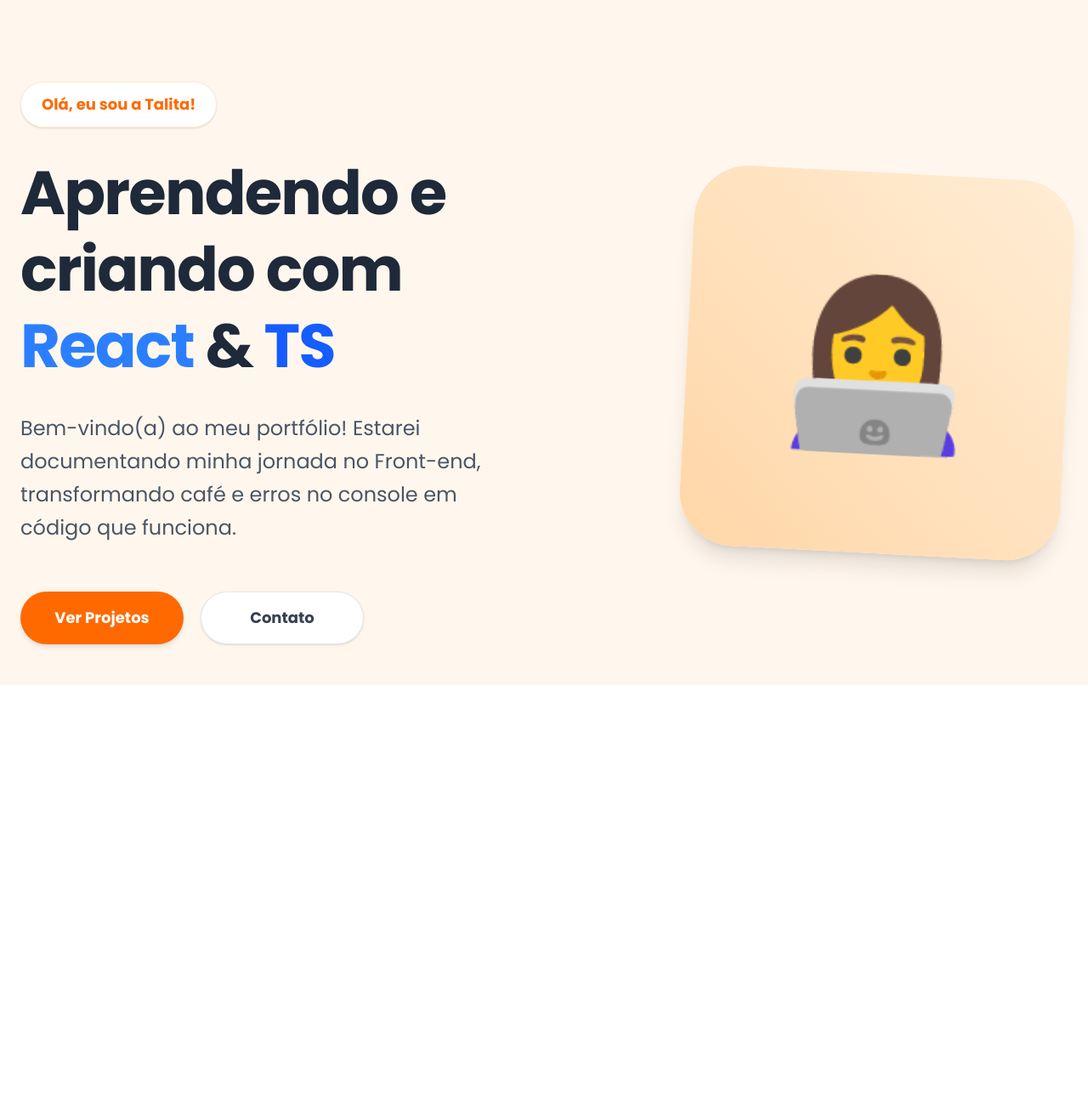
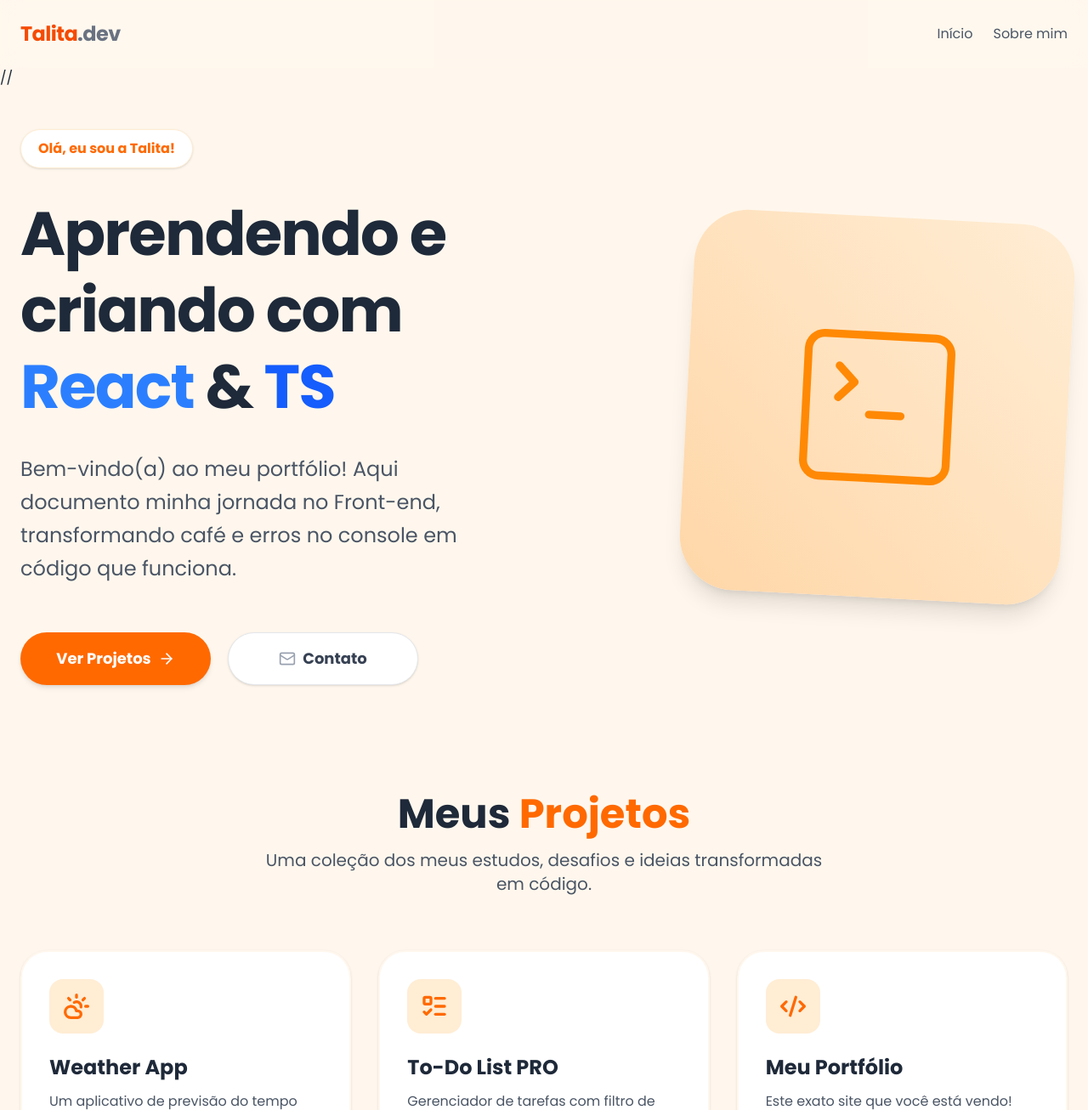
Before and after one commit to TalitaMoul/portifolio-talita-react, a React (Vite) app: page / in a window 1280 px wide. Shown: the top 1306 px of the page at 85% size. Before the commit the page ends 806 px from the top, so only its background shows below. Built offline with nearby package versions, Linux system fonts and the light colour scheme.

Commit message:
Adicionando as Rotas iniciais e novos componentes

```diff
--- a/index.html
+++ b/index.html
@@ -10,7 +10,7 @@
       href="https://fonts.googleapis.com/css2?family=Poppins:wght@300;400;600;700&display=swap"
       rel="stylesheet"
     />
-    <title>portifolio_talita</title>
+    <title>Portfólio de Talita</title>
   </head>
   <body>
     <div id="root"></div>
--- a/package.json
+++ b/package.json
@@ -11,8 +11,10 @@
   },
   "dependencies": {
     "@tailwindcss/vite": "^4.2.0",
+    "lucide-react": "^0.575.0",
     "react": "^19.2.0",
     "react-dom": "^19.2.0",
+    "react-router-dom": "^7.13.0",
     "tailwindcss": "^4.2.0"
   },
   "devDependencies": {
--- a/src/App.tsx
+++ b/src/App.tsx
@@ -1,47 +1,29 @@
-import { Header } from "./components/Header";
+import { BrowserRouter, Routes, Route } from 'react-router-dom';
+import { Header } from './components/Header';
+import { Home } from './pages/Home';
 
 function App() {
   return (
-    <div className="min-h-screen bg-orange-50 font-sans text-gray-800 selection:bg-orange-200">
-      <Header />
-      <main className="max-w-7xl mx-auto px-6 py-12 min-h-[85vh] grid grid-cols-1 md:grid-cols-2 items-center gap-16">
-        {/* Lado Esquerdo: Textos */}
-        <div className="space-y-8 text-center md:text-left">
-          <div className="inline-block bg-white px-5 py-2.5 rounded-full shadow-sm text-base lg:text-lg px-6 py-3 font-bold text-orange-500 border border-orange-100">
-            Olá, eu sou a Talita!
-          </div>
+    <BrowserRouter>
+      <div className="min-h-screen bg-orange-50 font-sans text-gray-800 selection:bg-orange-200">
 
-          <h1 className="text-6xl lg:text-7xl font-extrabold leading-tight tracking-tight">
-            Aprendendo e criando com <br className="hidden lg:block" />
-            <span className="text-blue-500">React</span> &{" "}
-            <span className="text-blue-600">TS</span>
-          </h1>
+        <Header />
 
-          <p className="text-xl lg:text-2xl text-gray-600 leading-relaxed max-w-xl mx-auto md:mx-0">
-            Bem-vindo(a) ao meu portfólio! Estarei documentando minha jornada no
-            Front-end, transformando café e erros no console em código que
-            funciona.
-          </p>
+        <Routes>
+          {/* Rota da página inicial */}
+          <Route path="/" element={<Home />} />
 
-          <div className="flex flex-col sm:flex-row gap-5 justify-center md:justify-start pt-6">
-            <button className="cursor-pointer bg-orange-500 hover:bg-orange-600 text-white font-bold py-4 w-48 text-lg rounded-full transition-transform hover:scale-105 shadow-md">
-              Ver Projetos
-            </button>
+          {/* Rota temporária da página Sobre */}
+          <Route path="/sobre" element={
+            <div className="flex flex-col items-center justify-center py-32 text-center">
+              <h2 className="text-4xl font-bold mb-4">Sobre Mim 🚧</h2>
+              <p className="text-gray-600">Página em construção...</p>
+            </div>
+          } />
+        </Routes>
 
-            <button className="cursor-pointer bg-white hover:bg-gray-50 text-gray-700 font-bold py-4 w-48 text-lg rounded-full transition-transform hover:scale-105 shadow-sm border border-gray-200">
-              Contato
-            </button>
-          </div>
-        </div>
-
-        {/* Lado Direito: Ilustração */}
-        <div className="flex justify-center md:justify-end">
-          <div className="w-80 h-80 lg:w-[28rem] lg:h-[28rem] bg-gradient-to-tr from-orange-200 to-orange-100 rounded-[4rem] shadow-xl rotate-3 flex items-center justify-center text-[8rem] lg:text-[12rem] transform transition-transform hover:rotate-6">
-            👩‍💻
-          </div>
-        </div>
-      </main>
-    </div>
+      </div>
+    </BrowserRouter>
   );
 }
 
--- a/src/components/Header.tsx
+++ b/src/components/Header.tsx
@@ -1,15 +1,19 @@
+// src/components/Header.tsx
+// 1. Importar a ferramenta Link
+import { Link } from 'react-router-dom';
+
 export function Header() {
+  return (
+    <header className="flex justify-between items-center p-6 bg-orange-50/80 backdrop-blur-md sticky top-0 z-10">
+      <div className="font-bold text-2xl text-orange-600 tracking-tight">
+        Talita<span className="text-gray-500">.dev</span>
+      </div>
 
-    return (
-        <header className="flex justify-between items-center p-6 bg-orange-50/80 backdrop-blur-md sticky top-0 z-10">
-            {/* tracking-tight (aproxima as letras - letter-spacing)*/}
-            {/* backdrop-blur-md (aplica a propriedade backdrop-filter: blur() desfoca o que está atrás do elemento | md- médio)*/}
-            <div className="font-bold text-2xl text-orange-600 tracking-tight">
-            {/* sticky (position: sticky que gruda o elemento na tela mesmo ao rolar para baixo) */}
-
-            </div>
-        </header>
-    )
+      <nav className="hidden md:flex gap-6">
+        {/* 2. Trocamos "a" por "Link" e "href" por "to" */}
+        <Link to="/" className="text-gray-600 hover:text-orange-500 font-medium transition-colors">Início</Link>
+        <Link to="/sobre" className="text-gray-600 hover:text-orange-500 font-medium transition-colors">Sobre mim</Link>
+      </nav>
+    </header>
+  );
 }
-
-export default Header;
--- a/src/components/ProjectCard.tsx
+++ b/src/components/ProjectCard.tsx
@@ -1,10 +1,12 @@
 // 1. Iniciando o TypeScript: Definindo as regras do card.
+
+import type { ReactNode } from "react";
 
 interface ProjectProps {
   title: string;
   description: string;
-  tecnologies: string[];
-  emoji: string;
+  technologies: string[];
+  icon: ReactNode;
 }
 
 // 2. Montando o visual do Card com TailWind
@@ -12,8 +14,8 @@ interface ProjectProps {
 export function ProjectCard({
   title,
   description,
-  tecnologies,
-  emoji,
+  technologies,
+  icon,
 }: ProjectProps) {
   return (
     <div
@@ -21,12 +23,12 @@ export function ProjectCard({
          transition-all hover:-translate-y-2 hover:shadow-md flex flex-col h-full"
     >
       <div className="w-16 h-16 bg-orange-100 rounded-2xl flex items-center justify-center text-3xl mb-6">
-        {emoji}
+        {icon}
       </div>
       <h3 className="text-2xl font-bold text-gray-800 mb-3">{title}</h3>
-      <p className="text-gray-600 mb-6 flex-grow"></p>
+      <p className="text-gray-600 mb-6 flex-grow">{description}</p>
       <div className="flex flex-wrap gap-2 mb-6">
-        {tecnologias.map((tech) => (
+        {technologies.map((tech) => (
           <span
             key={tech}
             className="bg-blue-50 text-blue-600 px-3 py-1 rounded-full text-sm font-semibold"
@@ -44,3 +46,5 @@ export function ProjectCard({
     </div>
   );
 }
+
+export default ProjectCard;
--- /dev/null
+++ b/src/components/Projects.tsx
@@ -0,0 +1,49 @@
+// src/components/Projects.tsx
+import { ProjectCard } from './ProjectCard';
+import { CloudSun, ListTodo, Code2 } from 'lucide-react';
+
+export function Projects() {
+  return (
+    <section id="projetos" className="py-20 px-6 max-w-7xl mx-auto">
+
+      {/* Cabeçalho da Seção */}
+      <div className="text-center mb-16">
+        <h2 className="text-4xl lg:text-5xl font-extrabold text-gray-800 mb-4">
+          Meus <span className="text-orange-500">Projetos</span>
+        </h2>
+        <p className="text-xl text-gray-600 max-w-2xl mx-auto">
+          Uma coleção dos meus estudos, desafios e ideias transformadas em código.
+        </p>
+      </div>
+
+      {/* Grid de Cartões */}
+      <div className="grid grid-cols-1 md:grid-cols-2 lg:grid-cols-3 gap-8">
+
+        {/* Usando o componente ProjectCard 3 vezes com dados diferentes */}
+        <ProjectCard
+          icon={<CloudSun className="w-8 h-8 text-orange-500" strokeWidth={2.5} />}
+          title="Weather App"
+          description="Um aplicativo de previsão do tempo em tempo real consumindo uma API externa."
+          technologies={['React', 'TypeScript', 'Tailwind']}
+        />
+
+        <ProjectCard
+          icon={<ListTodo className="w-8 h-8 text-orange-500" strokeWidth={2.5} />}
+          title="To-Do List PRO"
+          description="Gerenciador de tarefas com filtro de status e salvamento no LocalStorage do navegador."
+          technologies={['React', 'Vite', 'CSS']}
+        />
+
+        <ProjectCard
+          icon={<Code2 className="w-8 h-8 text-orange-500" strokeWidth={2.5} />}
+          title="Meu Portfólio"
+          description="Este exato site que você está vendo! Construído do zero para exibir minhas habilidades."
+          technologies={['React', 'TypeScript', 'Tailwind']}
+        />
+
+      </div>
+    </section>
+  );
+}
+
+export default Projects;
--- /dev/null
+++ b/src/pages/Home.tsx
@@ -0,0 +1,52 @@
+import { ArrowRight, Mail, TerminalSquare } from 'lucide-react';
+import { Projects } from '../components/Projects';
+
+export function Home() {
+  return (
+    <> //{/* O que é isso? PESQUISA */}
+      <main className="max-w-7xl mx-auto px-6 py-12 min-h-[85vh] grid grid-cols-1 md:grid-cols-2 items-center gap-16">
+
+        {/* Lado Esquerdo: Textos */}
+        <div className="space-y-8 text-center md:text-left">
+          <div className="inline-flex items-center gap-2 bg-white px-5 py-2.5 rounded-full shadow-sm text-sm lg:text-base font-bold text-orange-500 border border-orange-100">
+            Olá, eu sou a Talita!
+          </div>
+
+          <h1 className="text-6xl lg:text-7xl font-extrabold leading-tight tracking-tight">
+            Aprendendo e criando com <br className="hidden lg:block" />
+            <span className="text-blue-500">React</span> & <span className="text-blue-600">TS</span>
+          </h1>
+
+          <p className="text-xl lg:text-2xl text-gray-600 leading-relaxed max-w-xl mx-auto md:mx-0">
+            Bem-vindo(a) ao meu portfólio! Aqui documento minha jornada no Front-end, transformando café e erros no console em código que funciona.
+          </p>
+
+          <div className="flex flex-col sm:flex-row gap-5 justify-center md:justify-start pt-6">
+            <button className="cursor-pointer inline-flex items-center justify-center gap-2 bg-orange-500 hover:bg-orange-600 text-white font-bold py-4 w-56 text-lg rounded-full transition-transform hover:scale-105 shadow-md">
+              Ver Projetos
+              <ArrowRight className="w-5 h-5" />
+            </button>
+
+            <button className="cursor-pointer inline-flex items-center justify-center gap-2 bg-white hover:bg-gray-50 text-gray-700 font-bold py-4 w-56 text-lg rounded-full transition-transform hover:scale-105 shadow-sm border border-gray-200">
+              <Mail className="w-5 h-5 text-gray-400" />
+              Contato
+            </button>
+          </div>
+        </div>
+
+        {/* Lado Direito: Ilustração */}
+        <div className="flex justify-center md:justify-end">
+          <div className="w-80 h-80 lg:w-[28rem] lg:h-[28rem] bg-gradient-to-tr from-orange-200 to-orange-100 rounded-[4rem] shadow-xl rotate-3 flex items-center justify-center transform transition-transform hover:rotate-6">
+            <TerminalSquare className="w-40 h-40 lg:w-56 lg:h-56 text-orange-400" strokeWidth={1} />
+          </div>
+        </div>
+
+      </main>
+
+      {/* Seção de Projetos */}
+      <Projects />
+    </>
+  );
+}
+
+export default Home;
```
Also changed, not shown: src/pages/About.tsx (added), 1 other file (tests, documents, lock files or other folders).
